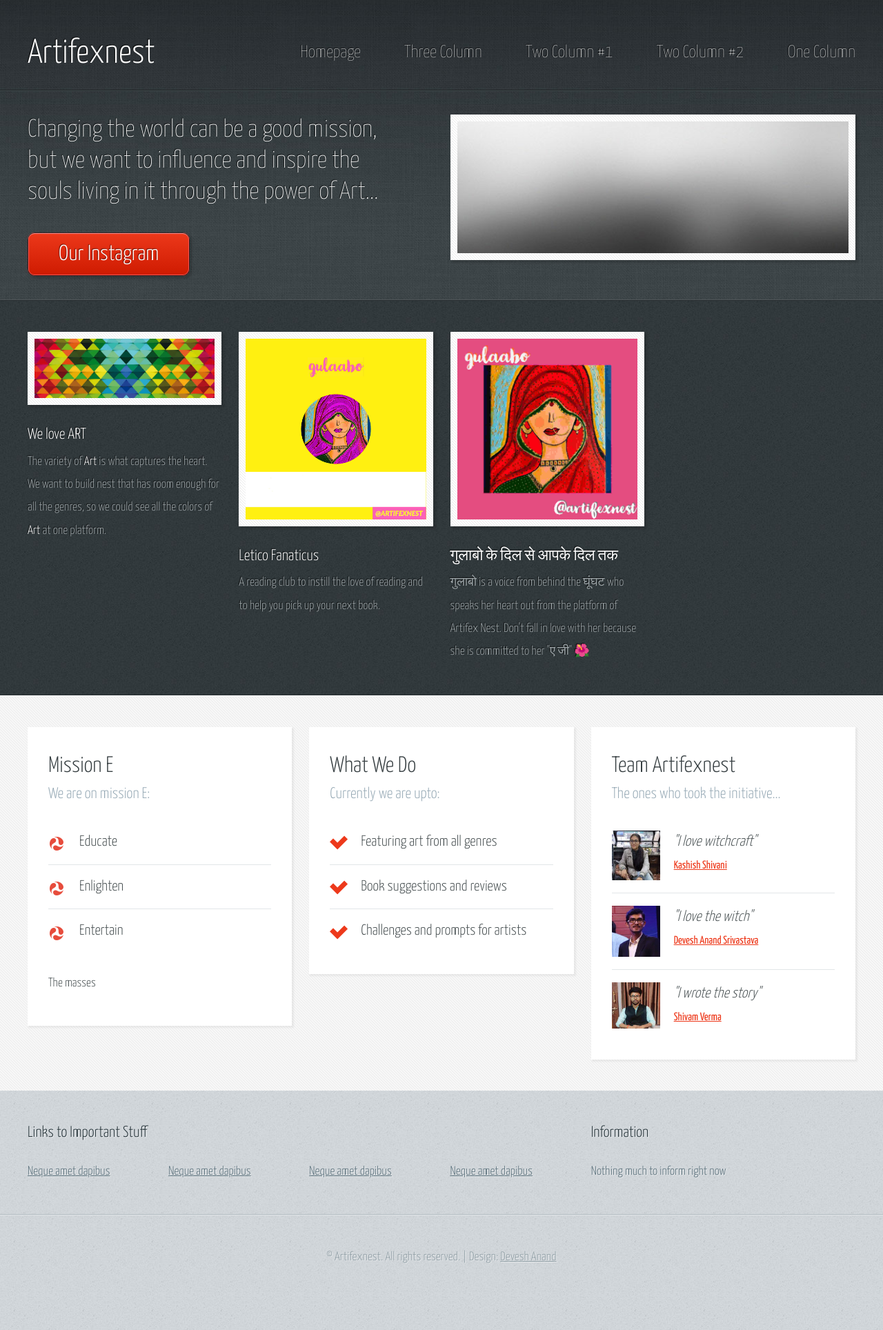
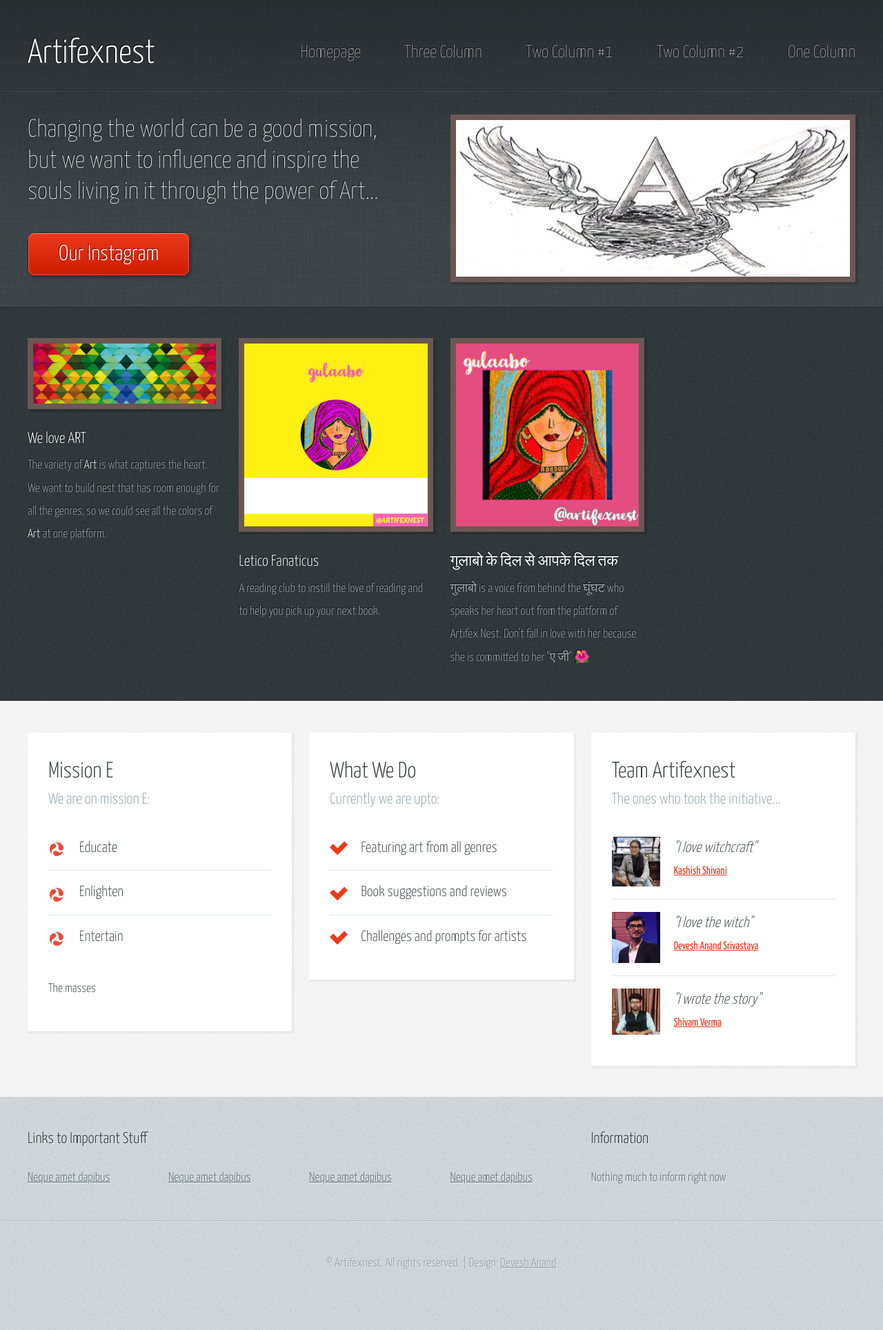
Before and after one commit to artifexnest/artifexnest.github.io, a Jekyll site: the page built from index.md, in a window 1280 px wide. Shown: the whole page at 69% size. Built offline with Jekyll 4.4.1, drawn with Linux system fonts in a browser that asks for light colours.

Commit message:
almost completed

```diff
--- a/_config.yml
+++ b/_config.yml
@@ -17,4 +17,7 @@
   sass_dir: _sass
   style: compressed
 
+  plugins:
+  - jekyll-seo-tag
+
 exclude: ["lib", "config.rb", ".sass-cache", "Capfile", "config", "log", "Rakefile", "Rakefile.rb", "tmp", "*.sublime-project", "*.sublime-workspace", "Gemfile", "Gemfile.lock","LICENSE", "node_modules", "Gruntfile.js", "package.json"]
--- a/_includes/header.html
+++ b/_includes/header.html
@@ -1,4 +1,5 @@
 <!-- Header -->
+
 <div id="header-wrapper">
 	<header id="header" class="container">
 		<div class="row">
--- a/_sass/main.scss
+++ b/_sass/main.scss
@@ -168,7 +168,7 @@
 
 	.bordered-feature-image {
 		display: block;
-		background: #fff url('images/bg04.png');
+		background: rgb(82, 78, 78) url('images/bg04.png');
 		padding: 10px;
 		box-shadow: 3px 3px 3px 1px rgba(0, 0, 0, 0.15);
 		margin: 0 0 1.5em 0;
--- a/assets/css/main.scss
+++ b/assets/css/main.scss
@@ -173,8 +173,8 @@
 
 	.bordered-feature-image {
 		display: block;
-		background: #fff url('images/bg04.png');
-		padding: 10px;
+		background: #6b5854 ;
+		padding: 8px;
 		box-shadow: 3px 3px 3px 1px rgba(0, 0, 0, 0.15);
 		margin: 0 0 1.5em 0;
 		outline: 0;
```
Also changed, not shown: images/banner.jpg.
